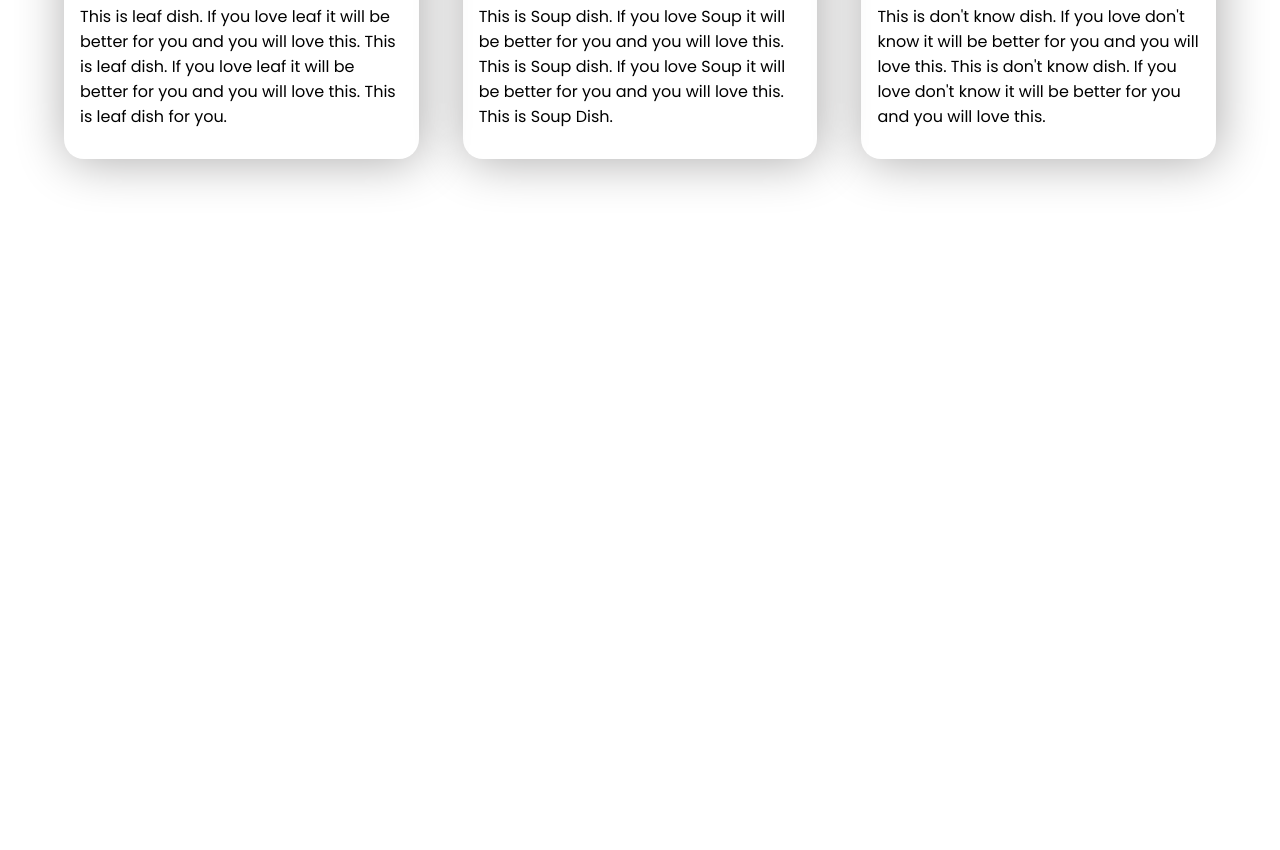
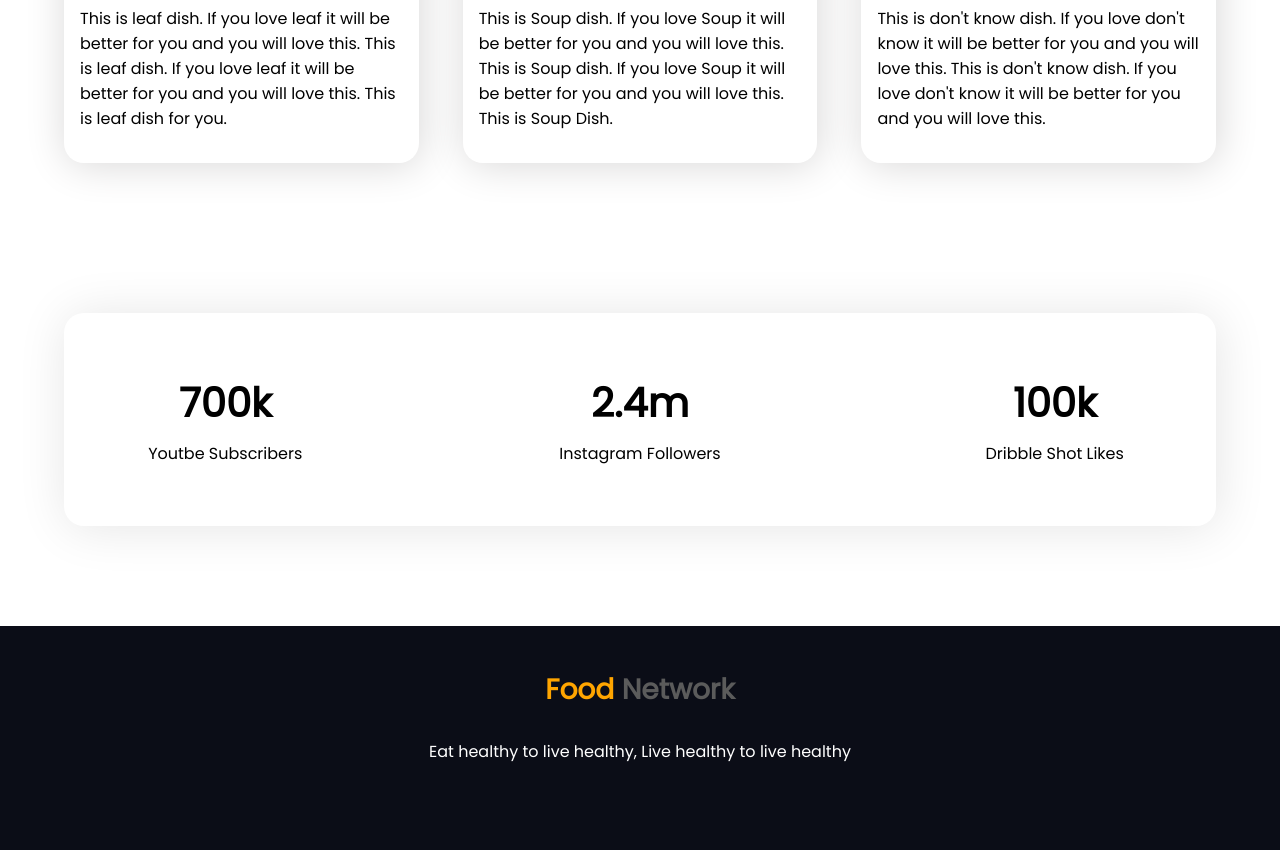
Before and after one commit to sabbirahammadProf/Food-network, a plain HTML site: page index.html in a window 1280 px wide. Shown: the part 1684-2534 px from the top of the page. Before the commit the page ends 1943 px from the top, so only its background shows below. Drawn offline with Linux system fonts and the light colour scheme.

Commit message:
Final work done

```diff
--- a/index.html
+++ b/index.html
@@ -19,14 +19,14 @@
             <a href="https://bit.ly/foodPandaOrder" target="_blank" class="link-button">Order Now</a>
         </div>
         <div class="half-div header-section-img">
-            <img src="img/header-img.png" alt="">
+            <img src="img/header-img.png" alt="Header image">
         </div>
     </section>
 
     <section class="about-me">
         <div class="display-flex inner-width">
             <div class="half-div about-me-img">
-                <img src="img/about-img.png" alt="">
+                <img src="img/about-img.png" alt="About area image">
             </div>
             <div class="half-div">
                 <h2>About Me</h2>
@@ -41,22 +41,42 @@
         <p>Here I provided my best recipie for you which help you to discrease your weight. If you follow them I think you will lose your weight as your expectation and I think you will follow them future 6 months and it will work if you follow my instructions, wish you all the best</p>
         <div class="recipie-inner display-flex">
             <div class="card">
-                <img src="img/project-cover-1.jpg" alt="">
+                <img src="img/project-cover-1.jpg" alt="Food Cover One">
                 <h3>Leaf dish recipe</h3>
                 <p>This is leaf dish. If you love leaf it will be better for you and you will love this. This is leaf dish. If you love leaf it will be better for you and you will love this. This is leaf dish for you.</p>
             </div>
             <div class="card">
-                <img src="img/project-cover-2.png" alt="">
+                <img src="img/project-cover-2.png" alt="Food Cover Two">
                 <h3>Soup dish recipe</h3>
                 <p>This is Soup dish. If you love Soup it will be better for you and you will love this. This is Soup dish. If you love Soup it will be better for you and you will love this. This is Soup Dish.</p>
             </div>
             <div class="card">
-                <img src="img/project-cover-3.jpg" alt="">
+                <img src="img/project-cover-3.jpg" alt="Food Cover Three">
                 <h3>Don't know dish recipe</h3>
                 <p>This is don't know dish. If you love don't know it will be better for you and you will love this. This is don't know dish. If you love don't know it will be better for you and you will love this.</p>
             </div>
         </div>
     </section>
 
+    <section class="counter-section inner-width  display-flex">
+        <div class="counter-box">
+            <p>700k</p>
+            <span>Youtbe Subscribers</span>
+        </div>
+        <div class="counter-box">
+            <p>2.4m</p>
+            <span>Instagram Followers</span>
+        </div>
+        <div class="counter-box">
+            <p>100k</p>
+            <span>Dribble Shot Likes</span>
+        </div>
+    </section>
+
+    <footer>
+        <h3><span class="orange-color">Food</span> <span class="gray-color">Network</span></h3>
+        <p>Eat healthy to live healthy, Live healthy to live healthy</p>
+    </footer>
+
 </body>
 </html>
--- a/style.css
+++ b/style.css
@@ -15,6 +15,10 @@ section {
 
 .orange-color {
     color: orange;
+}
+
+.gray-color {
+    color: #5B5B5B;
 }
 
 h1 {
@@ -44,6 +48,7 @@ h3 {
     padding: 12px 22px;
     border-radius: 25px;
     font-size: 14px;
+    box-shadow: 1px 1px 60px rgb(223, 221, 221);
 }
 
 .half-div {
@@ -73,6 +78,7 @@ h3 {
 .about-me {
     background-image: url(img/about-bg.png);
     background-repeat: no-repeat;
+    background-size: cover;
     padding-top: 40px;
 }
 
@@ -100,11 +106,46 @@ h3 {
 .card {
     width: 28%;
     text-align: left;
-    box-shadow: 2px 2px 50px rgb(172, 171, 171);
-    padding: 14px 16px;
+    box-shadow: 2px 2px 40px #d8d7d7;
+    padding: 16px;
     border-radius: 20px;
 }
 
 .card img {
     width: 100%;
 }
+
+.counter-section {
+    box-shadow: 2px 2px 50px #E5E5E5;
+    padding: 60px 0;
+    border-radius: 20px;
+    margin-top: 150px;
+}
+
+.counter-box {
+    width: 28%;
+    text-align: center;
+}
+
+.counter-box p {
+    font-size: 40px;
+    font-weight: 700;
+    margin-bottom: 8px;
+    margin-top: 0;
+}
+
+footer {
+    text-align: center;
+    background-color: #0B0D17;
+    padding-top: 15px;
+    padding-bottom: 70px;
+    margin-top: 50px;
+}
+
+footer h3 {
+    font-size: 28px;
+}
+
+footer p {
+    color: #ffffff;
+}
```
